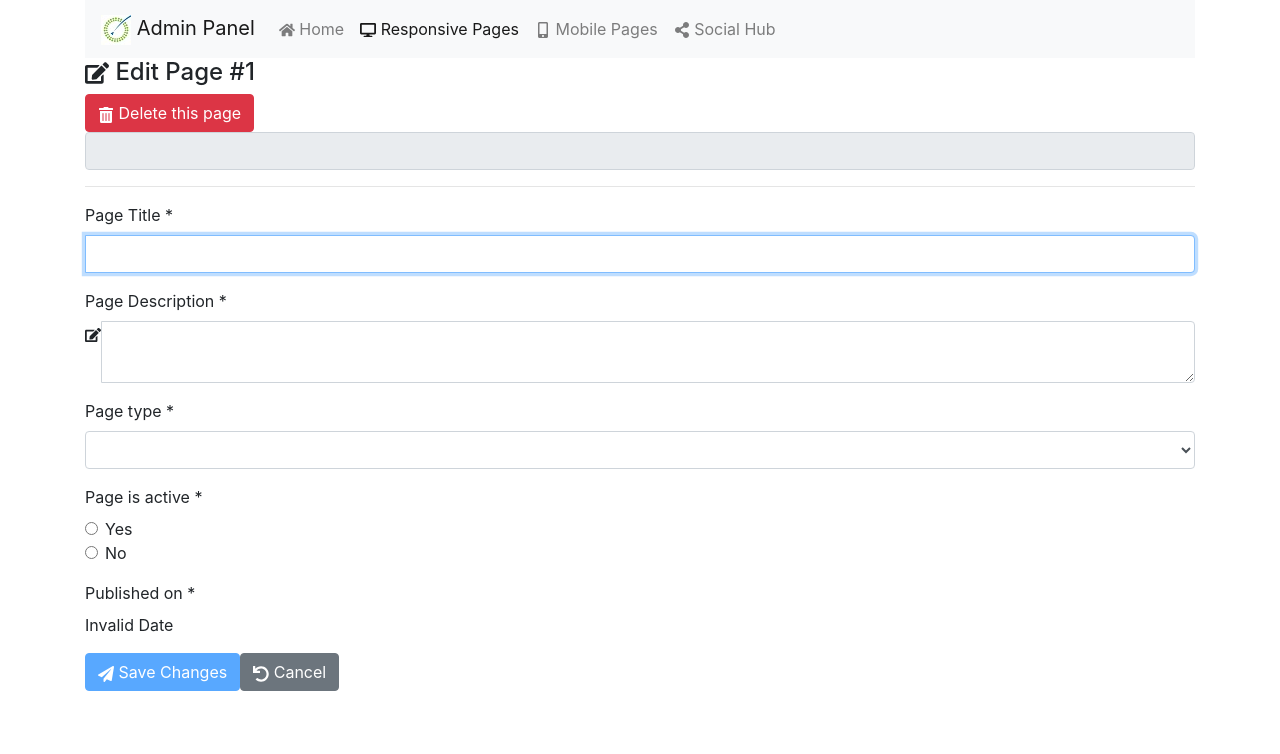
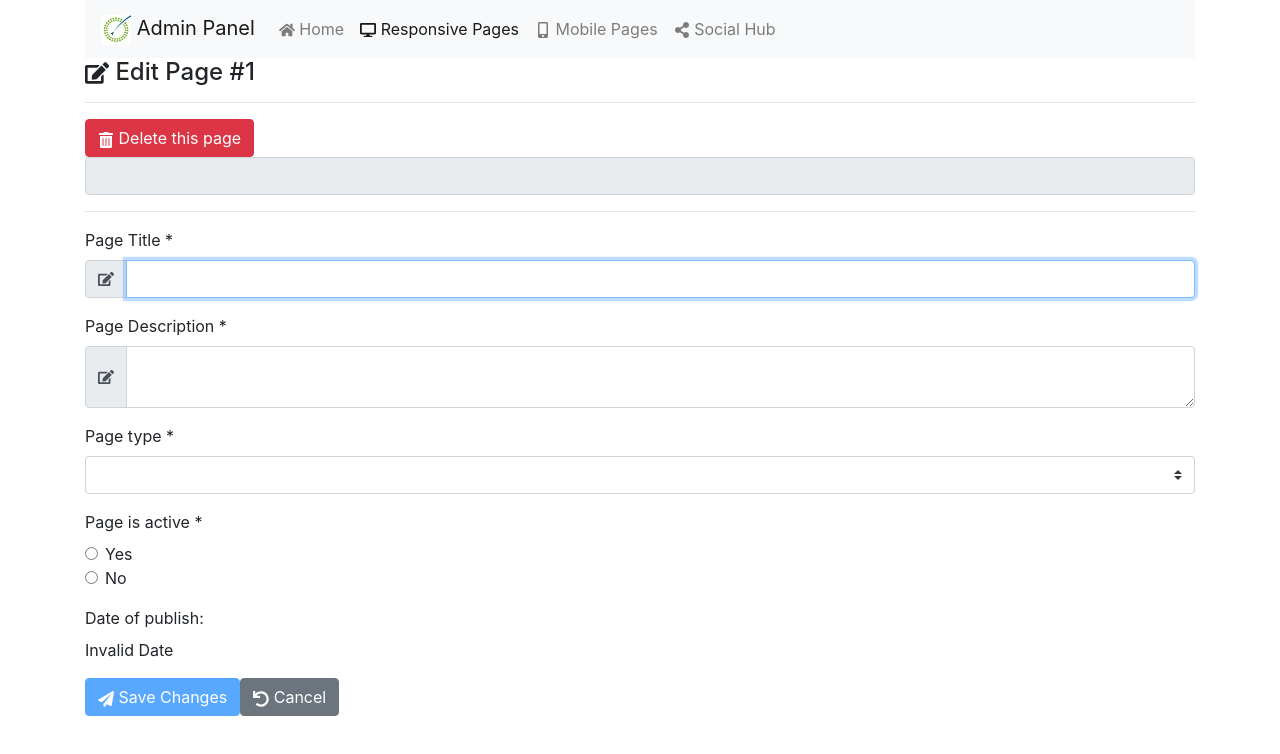
Before and after one commit to vgiakoumakou/react-cms-admin, a React (Create React App) app: page /editpage/1 in a window 1280 px wide. Shown: the top 754 px of the page. Built offline with nearby package versions, Linux system fonts and the light colour scheme; no server answers.

Commit message:
Improvements and fixes in EditPage and NewPage

```diff
--- a/src/components/common/pageform.jsx
+++ b/src/components/common/pageform.jsx
@@ -13,7 +13,7 @@ class PageForm extends Component {
         id: Joi.number().label('Id'),
         title: Joi.string().min(0).max(50).required().label('Title'),
         description: Joi.string().min(0).max(200).required().label('Description'),
-        type: Joi.number().required().label('Page type'),
+        type: Joi.string().required().label('Page type'),
         isActive: Joi.label('Page activation'),
         publishedOn: Joi.string().label('Publication date')
     };
@@ -86,17 +86,18 @@ class PageForm extends Component {
 
         // clone state
         const data = {...this.state.data};
-        data[input.name] = data[input.name] = input.value === 'true' ? true: false;
+        data[input.name] = input.value === 'true' ? true: false;
 
         //update the state
         this.setState({ data });
     };
 
+
     // Render the form submission button
     renderSubmitButton(label) {
         return (
             <button
-                type="submit"
+                onClick={this.handleSubmit}
                 disabled={this.validate()}
                 className="btn btn-primary">
                     <FaPaperPlane /> Save Changes
@@ -108,6 +109,7 @@ class PageForm extends Component {
     renderCancelButton() {
         return (
             <button
+                onClick={() => {this.props.history.push('/pages')}}
                 className="btn btn-secondary">
                     <FaUndo /> Cancel
             </button>
@@ -121,7 +123,9 @@ class PageForm extends Component {
                     <hr />
                     <label htmlFor="title">Page Title *</label>
                     <div className="input-group">
-                        <span className="input-group-addon"></span>
+                        <div className="input-group-prepend">
+                            <span className="input-group-text"><FaEdit /></span>
+                        </div>
                         <input
                             type="text"
                             value={this.state.data.title}
@@ -136,7 +140,9 @@ class PageForm extends Component {
                 <div className="form-group">
                     <label htmlFor="description">Page Description *</label>
                     <div className="input-group">
-                        <span className="input-group-addon"><FaEdit /></span>
+                        <div className="input-group-prepend">
+                            <span className="input-group-text"><FaEdit /></span>
+                        </div>
                         <textarea
                             type="text"
                             value={this.state.data.description}
@@ -151,12 +157,13 @@ class PageForm extends Component {
                 </div>
                 <div className="form-group">
                     <label htmlFor="type">Page type *</label>
-                    <select value={this.state.data.type} onChange={this.handleFieldChange} id="type" name="type" className="form-control">
+                    <select value={this.state.data.type} onChange={this.handleFieldChange} id="type" name="type" className="custom-select">
                         <option value=""></option>
                         <option value="0">Menu</option>
                         <option value="1">Events</option>
                         <option value="2">Content</option>
                     </select>
+                    {this.state.errors.type && <div className="alert alert-danger">{this.state.errors.type}</div>}
                 </div>
                 <div className="form-group">
                     <label htmlFor="isActive">Page is active *</label>
@@ -184,7 +191,7 @@ class PageForm extends Component {
                     </div>
                 </div>
                 <div className="form-group">
-                    <label htmlFor="publishedOn">Published on *</label>
+                    <label htmlFor="publishedOn">Date of publish: </label>
                     <div className="input-group" hidden>
                         <span className="input-group-addon"><FaEdit /></span>
                         <input
--- a/src/components/editpage.jsx
+++ b/src/components/editpage.jsx
@@ -18,6 +18,9 @@ class EditPage extends PageForm {
               id: `${this.props.match.params.id}`
             }
         });
+
+        data.type = data.type.toString();
+
         this.setState({ data });
         console.log(data);
     }
@@ -37,8 +40,9 @@ class EditPage extends PageForm {
         return (
             <div>
                 <h4><FaEdit /> Edit Page #{this.props.match.params.id}</h4>
+                <hr />
                 <button type="button" className="btn btn-danger" onClick={() => {this.props.history.push(`/deletepage/${this.props.match.params.id}`)}}><FaTrashAlt /> Delete this page</button>
-                <form onSubmit={this.handleSubmit}>
+                <form>
                     <input type="number" id="id" name="id" className="form-control" value={this.state.data.id} onChange={this.handleChange} readOnly />
                     {this.renderPageForm()}
                 </form>
--- a/src/components/newpage.jsx
+++ b/src/components/newpage.jsx
@@ -5,7 +5,7 @@ import { FaExternalLinkAlt } from 'react-icons/fa';
 
 class NewPage extends PageForm {
     state = {
-        data: { title: "", description: "", type: 0, isActive: false, publishedOn: new Date().toISOString() },
+        data: { title: "", description: "", type: "", isActive: true, publishedOn: new Date().toISOString() },
         errors: {}
     };
 
@@ -24,8 +24,8 @@ class NewPage extends PageForm {
         //const { data, errors } = this.state;
         return (
             <div>
-                <h4><FaExternalLinkAlt /> New Page #{this.props.match.params.id}</h4>
-                <form onSubmit={this.handleSubmit}>
+                <h4><FaExternalLinkAlt /> New Page {this.state.data.title}</h4>
+                <form>
                     {this.renderPageForm()}
                 </form>
             </div> );
--- a/src/components/pages.jsx
+++ b/src/components/pages.jsx
@@ -39,7 +39,7 @@ class Pages extends Component {
                       <th scope="col">Description</th>
                       <th scope="col">Type</th>
                       <th scope="col">Active</th>
-                      <th scope="col">Date of Publish</th>
+                      <th scope="col">Published on</th>
                       <th scope="col"></th>
                   </tr>
               </thead>
```
